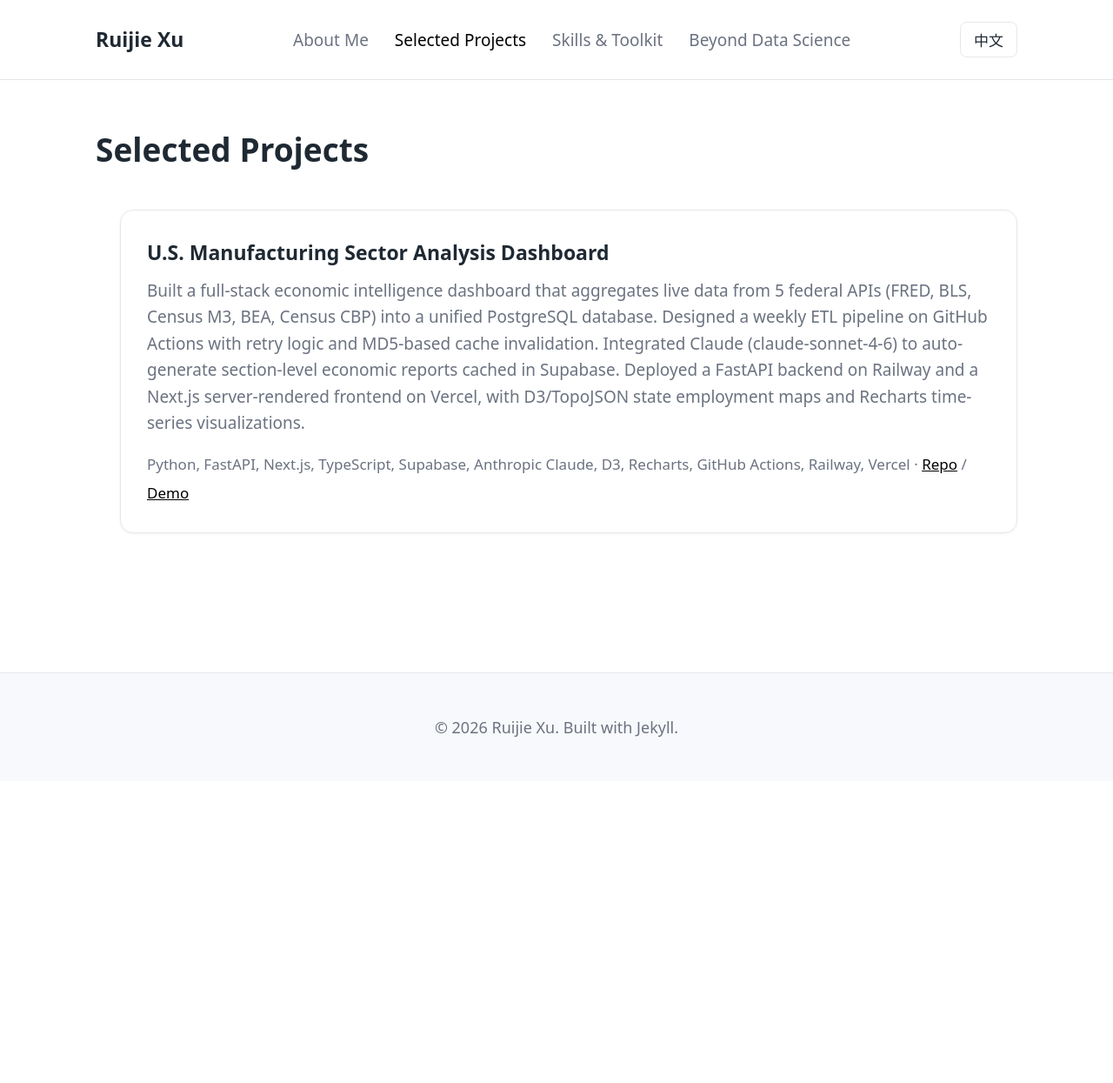
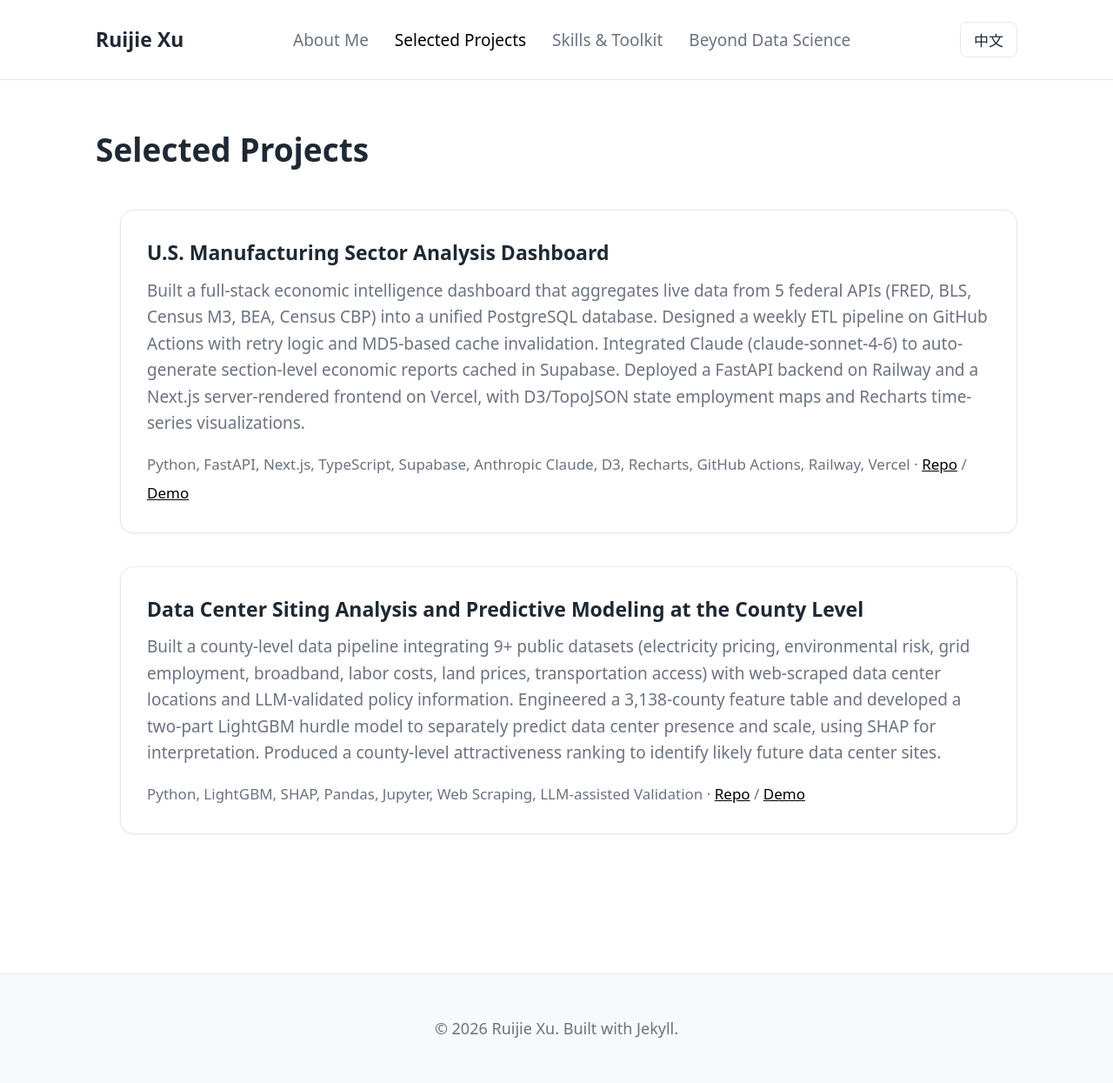
Before and after one commit to RX67-RX67/RX67-RX67.github.io, a Jekyll site: the page built from pages/projects.md, in a window 1280 px wide. Shown: the whole page at 87% size. Built offline with Jekyll 4.4.1, drawn with Linux system fonts in a browser that asks for light colours; before the commit the page ends 900 px from its top, so only the background shows below that.

Commit message:
Add Data Center Siting Analysis project to projects page
Co-Authored-By: Claude Sonnet 4.6 <noreply@anthropic.com>

```diff
--- a/_data/projects.yml
+++ b/_data/projects.yml
@@ -10,3 +10,13 @@
   tech: "Python, FastAPI, Next.js, TypeScript, Supabase, Anthropic Claude, D3, Recharts, GitHub Actions, Railway, Vercel"
   repo: "https://github.com/RX67-RX67/manufacturing-section-analysis"
   demo: "https://manufacturing-section-analysis.vercel.app"
+
+- title: "Data Center Siting Analysis and Predictive Modeling at the County Level"
+  title_zh: "美国县级数据中心选址分析与预测建模"
+  status: ""
+  status_zh: ""
+  description: "Built a county-level data pipeline integrating 9+ public datasets (electricity pricing, environmental risk, grid employment, broadband, labor costs, land prices, transportation access) with web-scraped data center locations and LLM-validated policy information. Engineered a 3,138-county feature table and developed a two-part LightGBM hurdle model to separately predict data center presence and scale, using SHAP for interpretation. Produced a county-level attractiveness ranking to identify likely future data center sites."
+  description_zh: "搭建了一套县级数据流水线，整合了 9 个以上的公开数据集（电价、环境风险、电网就业、宽带覆盖、劳动力成本、地价、交通可达性），并结合网络爬取的数据中心位置信息和经过大模型校验的政策数据。构建了覆盖 3,138 个县的特征表，并开发了一个两阶段 LightGBM hurdle 模型，分别预测数据中心的有无和规模，并用 SHAP 做可解释性分析。最终生成各县的吸引力排名，用于识别未来可能新建数据中心的地区。"
+  tech: "Python, LightGBM, SHAP, Pandas, Jupyter, Web Scraping, LLM-assisted Validation"
+  repo: "https://github.com/RX67-RX67/data-center-siting-analysis"
+  demo: "https://data-center-siting-analysis-67jzjqh8jepvjehtx6fvra.streamlit.app/"
```
